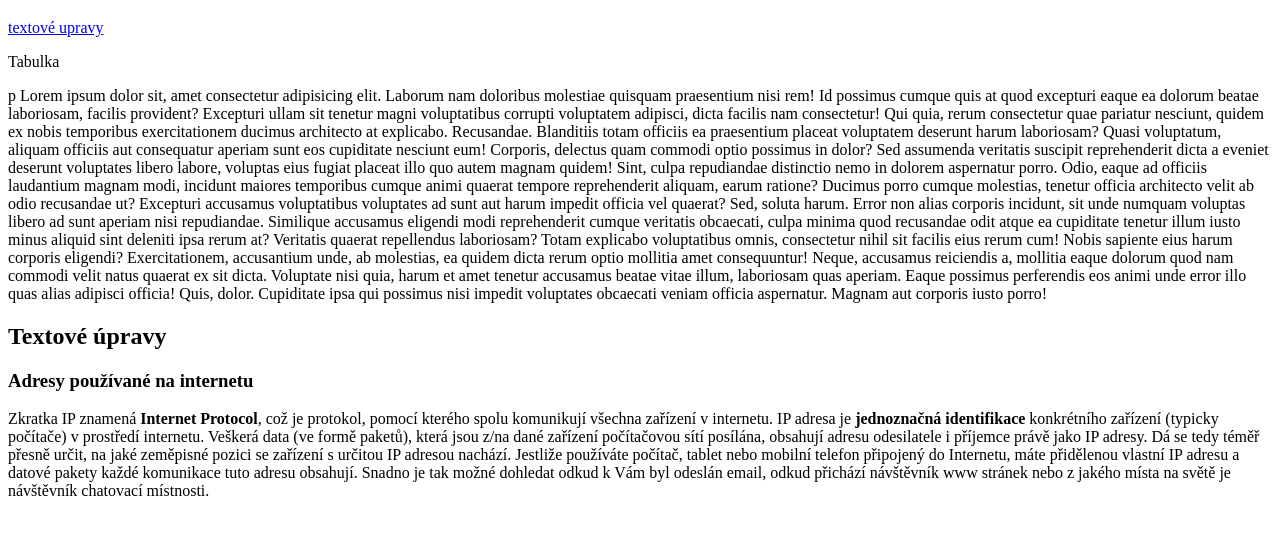
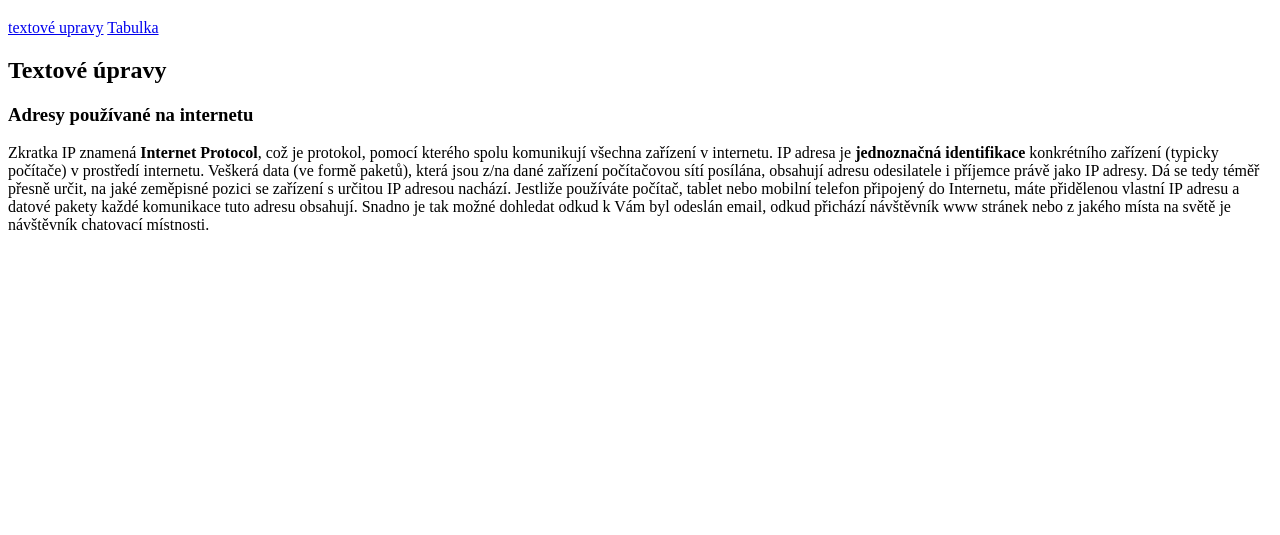
Before and after one commit to RicnyF/Pripravanaproverku, a plain HTML site: page index.html in a window 1280 px wide. Shown: the part 61-596 px from the top of the page. Drawn offline with Linux system fonts and the light colour scheme.

Commit message:
02 - uprava

```diff
--- a/index.html
+++ b/index.html
@@ -11,21 +11,12 @@
 <body>
     <header>
         <H1>Příprava na praktickou prověrku</H1>
-        <a href="#1">textové upravy</a>
-        <p>Tabulka</p>
+        <a href="#Textove_upravy">textové upravy</a>
+        <a href="#Tabulka">Tabulka</a>
     </header>
     <main>
-        p Lorem ipsum dolor sit, amet consectetur adipisicing elit. Laborum nam doloribus molestiae quisquam praesentium nisi rem! Id possimus cumque quis at quod excepturi eaque ea dolorum beatae laboriosam, facilis provident?
-        Excepturi ullam sit tenetur magni voluptatibus corrupti voluptatem adipisci, dicta facilis nam consectetur! Qui quia, rerum consectetur quae pariatur nesciunt, quidem ex nobis temporibus exercitationem ducimus architecto at explicabo. Recusandae.
-        Blanditiis totam officiis ea praesentium placeat voluptatem deserunt harum laboriosam? Quasi voluptatum, aliquam officiis aut consequatur aperiam sunt eos cupiditate nesciunt eum! Corporis, delectus quam commodi optio possimus in dolor?
-        Sed assumenda veritatis suscipit reprehenderit dicta a eveniet deserunt voluptates libero labore, voluptas eius fugiat placeat illo quo autem magnam quidem! Sint, culpa repudiandae distinctio nemo in dolorem aspernatur porro.
-        Odio, eaque ad officiis laudantium magnam modi, incidunt maiores temporibus cumque animi quaerat tempore reprehenderit aliquam, earum ratione? Ducimus porro cumque molestias, tenetur officia architecto velit ab odio recusandae ut?
-        Excepturi accusamus voluptatibus voluptates ad sunt aut harum impedit officia vel quaerat? Sed, soluta harum. Error non alias corporis incidunt, sit unde numquam voluptas libero ad sunt aperiam nisi repudiandae.
-        Similique accusamus eligendi modi reprehenderit cumque veritatis obcaecati, culpa minima quod recusandae odit atque ea cupiditate tenetur illum iusto minus aliquid sint deleniti ipsa rerum at? Veritatis quaerat repellendus laboriosam?
-        Totam explicabo voluptatibus omnis, consectetur nihil sit facilis eius rerum cum! Nobis sapiente eius harum corporis eligendi? Exercitationem, accusantium unde, ab molestias, ea quidem dicta rerum optio mollitia amet consequuntur!
-        Neque, accusamus reiciendis a, mollitia eaque dolorum quod nam commodi velit natus quaerat ex sit dicta. Voluptate nisi quia, harum et amet tenetur accusamus beatae vitae illum, laboriosam quas aperiam.
-        Eaque possimus perferendis eos animi unde error illo quas alias adipisci officia! Quis, dolor. Cupiditate ipsa qui possimus nisi impedit voluptates obcaecati veniam officia aspernatur. Magnam aut corporis iusto porro!
-        <h2 id="1">Textové úpravy</h2>
+
+        <h2 id="Textove_upravy">Textové úpravy</h2>
         <h3>Adresy používané na internetu</h3>
         <p>Zkratka IP znamená <strong>Internet Protocol</strong>, což je protokol, pomocí kterého spolu komunikují všechna zařízení v
             internetu. IP adresa je <strong>jednoznačná identifikace</strong> konkrétního zařízení (typicky počítače) v prostředí
```
